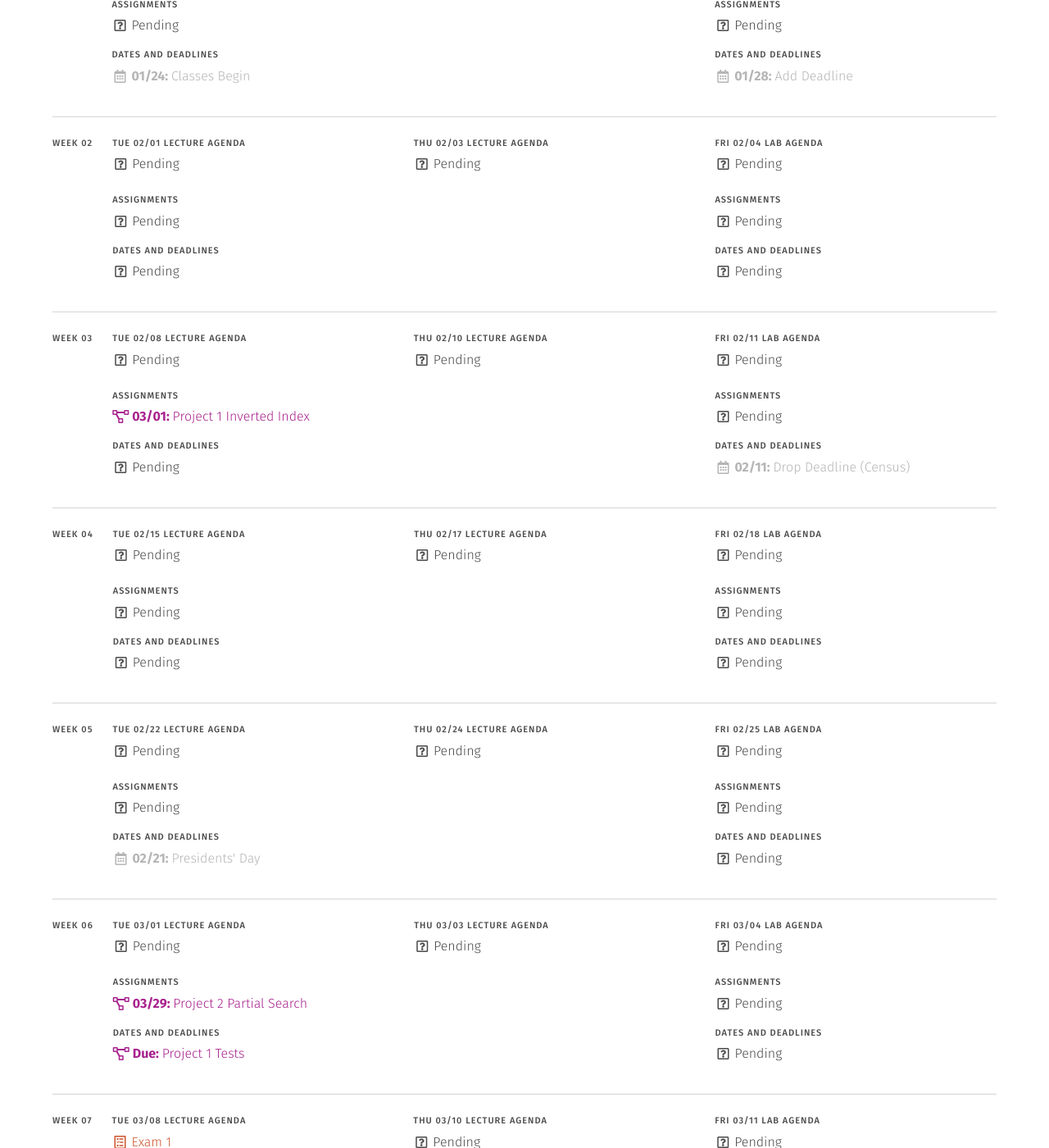
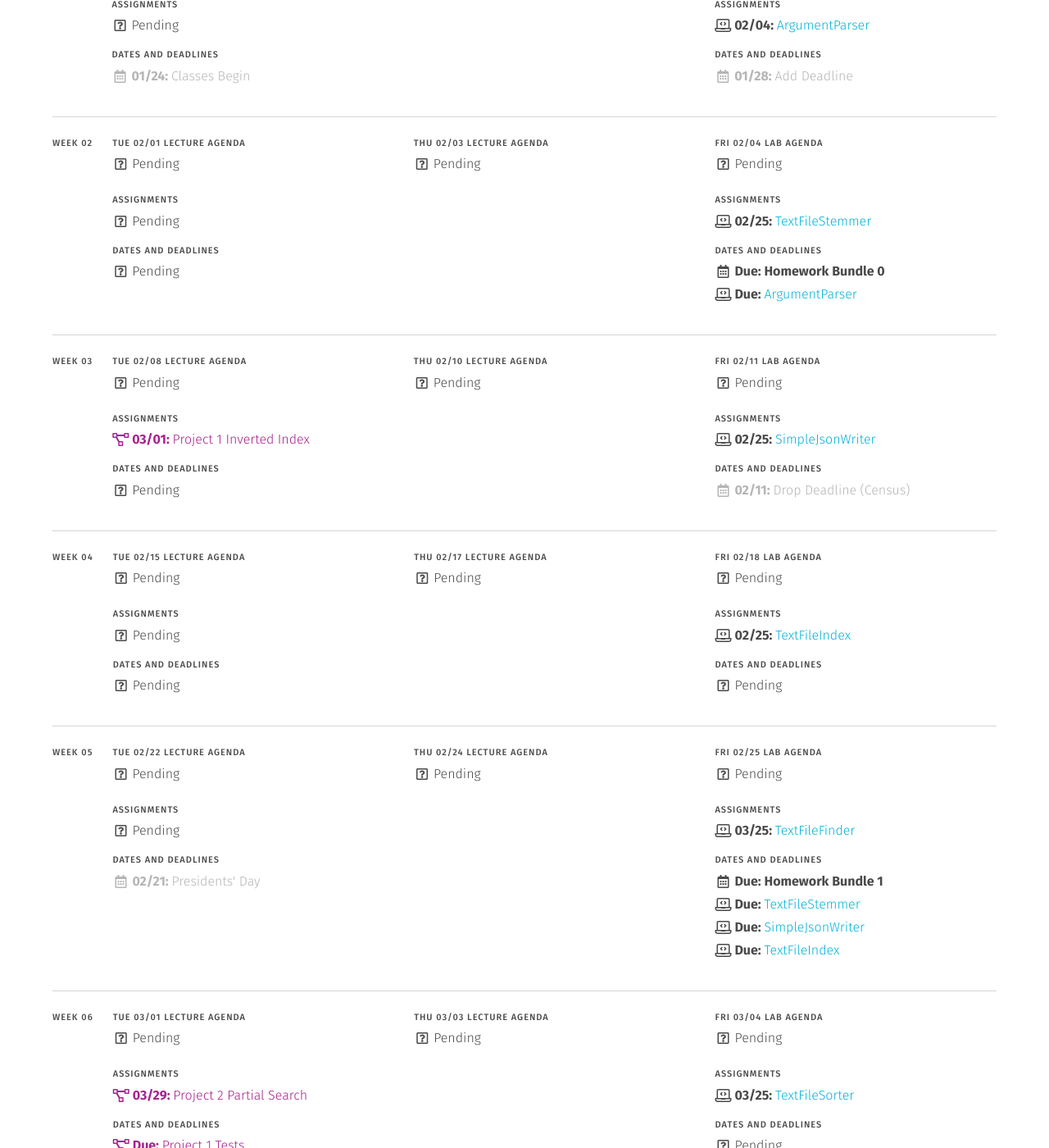
Before and after one commit to usf-cs272-spring2022/usf-cs272-spring2022.github.io, a Jekyll site: the page built from schedule.md, in a window 1280 px wide and 1400 px high, scrolled down 520 px. Shown: the whole window at 82% size. Built offline with Jekyll 4.4.1, drawn with Linux system fonts in a browser that asks for light colours; some of the changed text lies outside the part shown.

Commit message:
Adding homework

```diff
--- a/_data/homework.yml
+++ b/_data/homework.yml
@@ -1,91 +1,92 @@
-# argumentmap: &default
-#   text: 'ArgumentMap'
-#   date: 2021-09-03
-#   link: 'https://usfca.instructure.com/courses/1602551/assignments/7115402'
-#   type: ''
-#   icon: 'homework'
-#   tags: ['objects', 'data']
-#
-# textfilestemmer:
-#   <<: *default
-#   text: 'TextFileStemmer'
-#   date: 2021-09-10
-#   link: 'https://usfca.instructure.com/courses/1602551/assignments/7115403'
-#   tags: ['files', 'data']
-#
-# simplejsonwriter:
-#   <<: *default
-#   text: 'SimpleJsonWriter'
-#   date: 2021-09-17
-#   link: 'https://usfca.instructure.com/courses/1602551/assignments/7115404'
-#   tags: ['files', 'data']
-#
-# textfileindex:
-#   <<: *default
-#   text: 'TextFileIndex'
-#   date: 2021-09-24
-#   link: 'https://usfca.instructure.com/courses/1602551/assignments/7115405'
-#   tags: ['objects', 'inheritance']
-#
-# textfilesorter:
-#   <<: *default
-#   text: 'TextFileSorter'
-#   date: 2021-10-01
-#   link: 'https://usfca.instructure.com/courses/1602551/assignments/7115406'
-#   tags: ['inheritance']
-#
-# textfilefinder:
-#   <<: *default
-#   text: 'TextFileFinder'
-#   date: 2021-10-08
-#   link: 'https://usfca.instructure.com/courses/1602551/assignments/7115407'
-#   tags: ['lambdas', 'streams']
-#
-# linkparser:
-#   <<: *default
-#   text: 'LinkParser'
-#   date: 2021-10-22
-#   link: 'https://usfca.instructure.com/courses/1602551/assignments/7115408'
-#   tags: ['web', 'regexes']
-#
-# htmlcleaner:
-#   <<: *default
-#   text: 'HtmlCleaner'
-#   date: 2021-10-22
-#   link: 'https://usfca.instructure.com/courses/1602551/assignments/7115409'
-#   tags: ['web', 'regexes']
-#
-# loggingsetup:
-#   <<: *default
-#   text: 'LoggingSetup'
-#   date: 2021-10-29
-#   link: 'https://usfca.instructure.com/courses/1602551/assignments/7115410'
-#   tags: ['debugging']
-#
-# readwritelock:
-#   <<: *default
-#   text: 'ReadWriteLock'
-#   date: 2021-11-12
-#   link: 'https://usfca.instructure.com/courses/1602551/assignments/7115411'
-#   tags: ['threads']
-#
-# primefinder:
-#   <<: *default
-#   text: 'PrimeFinder'
-#   date: 2021-11-12
-#   link: 'https://usfca.instructure.com/courses/1602551/assignments/7115412'
-#   tags: ['threads']
-#
-# htmlfetcher:
-#   <<: *default
-#   text: 'HtmlFetcher'
-#   date: 2021-11-19
-#   link: 'https://usfca.instructure.com/courses/1602551/assignments/7115413'
-#   tags: ['web']
-#
-# headserver:
-#   <<: *default
-#   text: 'HeaderServer (Optional)'
-#   date: 2021-12-03
-#   link: 'https://usfca.instructure.com/courses/1602551/assignments/7115414'
-#   tags: ['web', 'servlets']
+argumentparser: &default
+  text: 'ArgumentParser'
+  date: 2022-02-04
+  link: 'https://usfca.instructure.com/courses/1605147/assignments/7166815'
+  type: ''
+  show: 'false'
+  icon: 'homework'
+  tags: ['objects', 'data']
+
+textfilestemmer:
+  <<: *default
+  text: 'TextFileStemmer'
+  date: 2022-02-25
+  link: 'https://usfca.instructure.com/courses/1605147/assignments/7166816'
+  tags: ['files', 'data']
+
+simplejsonwriter:
+  <<: *default
+  text: 'SimpleJsonWriter'
+  date: 2022-02-25
+  link: 'https://usfca.instructure.com/courses/1605147/assignments/7166817'
+  tags: ['files', 'data']
+
+textfileindex:
+  <<: *default
+  text: 'TextFileIndex'
+  date: 2022-02-25
+  link: 'https://usfca.instructure.com/courses/1605147/assignments/7166818'
+  tags: ['objects', 'inheritance']
+
+textfilefinder:
+  <<: *default
+  text: 'TextFileFinder'
+  date: 2022-03-25
+  link: 'https://usfca.instructure.com/courses/1605147/assignments/7166819'
+  tags: ['lambdas', 'streams']
+
+textfilesorter:
+  <<: *default
+  text: 'TextFileSorter'
+  date: 2022-03-25
+  link: 'https://usfca.instructure.com/courses/1605147/assignments/7166820'
+  tags: ['inheritance']
+
+loggersetup:
+  <<: *default
+  text: 'LoggerSetup'
+  date: 2022-04-08
+  link: 'https://usfca.instructure.com/courses/1605147/assignments/7166821'
+  tags: ['debugging']
+
+readwritelock:
+  <<: *default
+  text: 'ReadWriteLock'
+  date: 2022-04-08
+  link: 'https://usfca.instructure.com/courses/1605147/assignments/7166822'
+  tags: ['threads']
+
+primefinder:
+  <<: *default
+  text: 'PrimeFinder'
+  date: 2022-04-08
+  link: 'https://usfca.instructure.com/courses/1605147/assignments/7166823'
+  tags: ['threads']
+
+linkparser:
+  <<: *default
+  text: 'LinkParser'
+  date: 2022-04-29
+  link: 'https://usfca.instructure.com/courses/1605147/assignments/7166824'
+  tags: ['web', 'regexes']
+
+htmlcleaner:
+  <<: *default
+  text: 'HtmlCleaner'
+  date: 2022-04-29
+  link: 'https://usfca.instructure.com/courses/1605147/assignments/7166826'
+  tags: ['web', 'regexes']
+
+htmlfetcher:
+  <<: *default
+  text: 'HtmlFetcher'
+  date: 2022-04-29
+  link: 'https://usfca.instructure.com/courses/1605147/assignments/7166825'
+  tags: ['web']
+
+headerserver:
+  <<: *default
+  text: 'HeaderServer (Optional)'
+  date: 2022-05-06
+  link: 'https://usfca.instructure.com/courses/1605147/assignments/7166827'
+  tags: ['web', 'servlets']
--- a/_data/schedule.yml
+++ b/_data/schedule.yml
@@ -55,7 +55,8 @@ weeks:
 
           - <<: *assignments
             items:
-              - text: Pending
+              - file: 'homework'
+                name: 'argumentparser'
 
           - <<: *deadlines
             items:
@@ -95,11 +96,18 @@ weeks:
 
           - <<: *assignments
             items:
-              - text: Pending
+              - file: 'homework'
+                name: 'textfilestemmer'
 
           - <<: *deadlines
             items:
-              - text: Pending
+              - text: 'Homework Bundle 0'
+                icon: 'date'
+                date: 2022-02-04
+                type: ['has-text-weight-bold']
+
+              - file: 'homework'
+                name: 'argumentparser'
 
   - week: 3
     days:
@@ -133,7 +141,8 @@ weeks:
 
           - <<: *assignments
             items:
-              - text: Pending
+              - file: 'homework'
+                name: 'simplejsonwriter'
 
           - <<: *deadlines
             items:
@@ -173,7 +182,8 @@ weeks:
 
           - <<: *assignments
             items:
-              - text: Pending
+              - file: 'homework'
+                name: 'textfileindex'
 
           - <<: *deadlines
             items:
@@ -199,7 +209,6 @@ weeks:
                 show: true
                 type: [*pending]
 
-
       - date: 2022-02-24
         sections:
           - <<: *lectures
@@ -214,11 +223,24 @@ weeks:
 
           - <<: *assignments
             items:
-              - text: Pending
+              - file: 'homework'
+                name: 'textfilefinder'
 
           - <<: *deadlines
             items:
-              - text: Pending
+              - text: 'Homework Bundle 1'
+                icon: 'date'
+                date: 2022-02-25
+                type: ['has-text-weight-bold']
+
+              - file: 'homework'
+                name: 'textfilestemmer'
+
+              - file: 'homework'
+                name: 'simplejsonwriter'
+
+              - file: 'homework'
+                name: 'textfileindex'
 
   - week: 6
     days:
@@ -253,7 +275,8 @@ weeks:
 
           - <<: *assignments
             items:
-              - text: Pending
+              - file: 'homework'
+                name: 'textfilesorter'
 
           - <<: *deadlines
             items:
@@ -298,7 +321,8 @@ weeks:
 
           - <<: *assignments
             items:
-              - text: Pending
+              - file: 'homework'
+                name: 'loggersetup'
 
           - <<: *deadlines
             items:
@@ -363,11 +387,21 @@ weeks:
 
           - <<: *assignments
             items:
-              - text: Pending
+              - file: 'homework'
+                name: 'readwritelock'
 
           - <<: *deadlines
             items:
-              - text: Pending
+              - text: 'Homework Bundle 2'
+                icon: 'date'
+                date: 2022-03-25
+                type: ['has-text-weight-bold']
+
+              - file: 'homework'
+                name: 'textfilefinder'
+
+              - file: 'homework'
+                name: 'textfilesorter'
 
   - week: 10
     days:
@@ -402,7 +436,8 @@ weeks:
 
           - <<: *assignments
             items:
-              - text: Pending
+              - file: 'homework'
+                name: 'primefinder'
 
           - <<: *deadlines
             items:
@@ -439,14 +474,29 @@ weeks:
 
           - <<: *assignments
             items:
-              - text: Pending
+              - file: 'homework'
+                name: 'linkparser'
 
           - <<: *deadlines
             items:
+              - text: 'Homework Bundle 3'
+                icon: 'date'
+                date: 2022-04-08
+                type: ['has-text-weight-bold']
+
+              - file: 'homework'
+                name: 'loggersetup'
+
+              - file: 'homework'
+                name: 'readwritelock'
+
+              - file: 'homework'
+                name: 'primefinder'
+
               - text: 'Project Pass Requirement'
                 date: 2022-04-08
                 icon: 'project'
-                type: ['has-text-danger']
+                type: ['has-text-danger', 'bump']
 
   - week: 12
     days:
@@ -491,7 +541,8 @@ weeks:
 
           - <<: *assignments
             items:
-              - text: Pending
+              - file: 'homework'
+                name: 'htmlcleaner'
 
   - week: 13
     days:
@@ -526,7 +577,8 @@ weeks:
 
           - <<: *assignments
             items:
-              - text: Pending
+              - file: 'homework'
+                name: 'htmlfetcher'
 
           - <<: *deadlines
             items:
@@ -563,11 +615,24 @@ weeks:
 
           - <<: *assignments
             items:
-              - text: Pending
+              - file: 'homework'
+                name: 'headerserver'
 
           - <<: *deadlines
             items:
-              - text: Pending
+              - text: 'Homework Bundle 4'
+                icon: 'date'
+                date: 2022-04-29
+                type: ['has-text-weight-bold']
+
+              - file: 'homework'
+                name: 'linkparser'
+
+              - file: 'homework'
+                name: 'htmlcleaner'
+
+              - file: 'homework'
+                name: 'htmlfetcher'
 
   - week: 15
     days:
@@ -611,7 +676,13 @@ weeks:
 
           - <<: *deadlines
             items:
-              - text: Pending
+              - text: 'Homework Bundle 5'
+                icon: 'date'
+                date: 2022-05-06
+                type: ['has-text-weight-bold']
+
+              - file: 'homework'
+                name: 'headerserver'
 
   - week: 16
     days:
```
